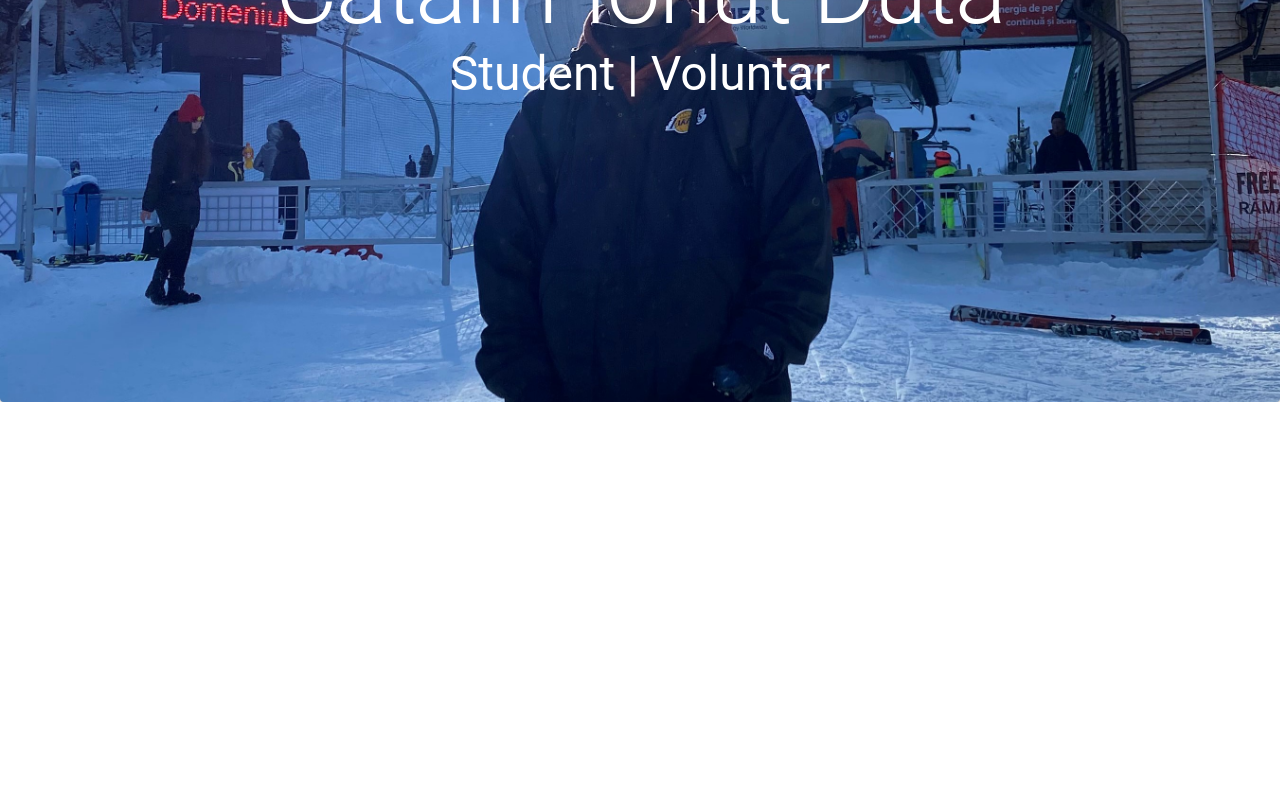
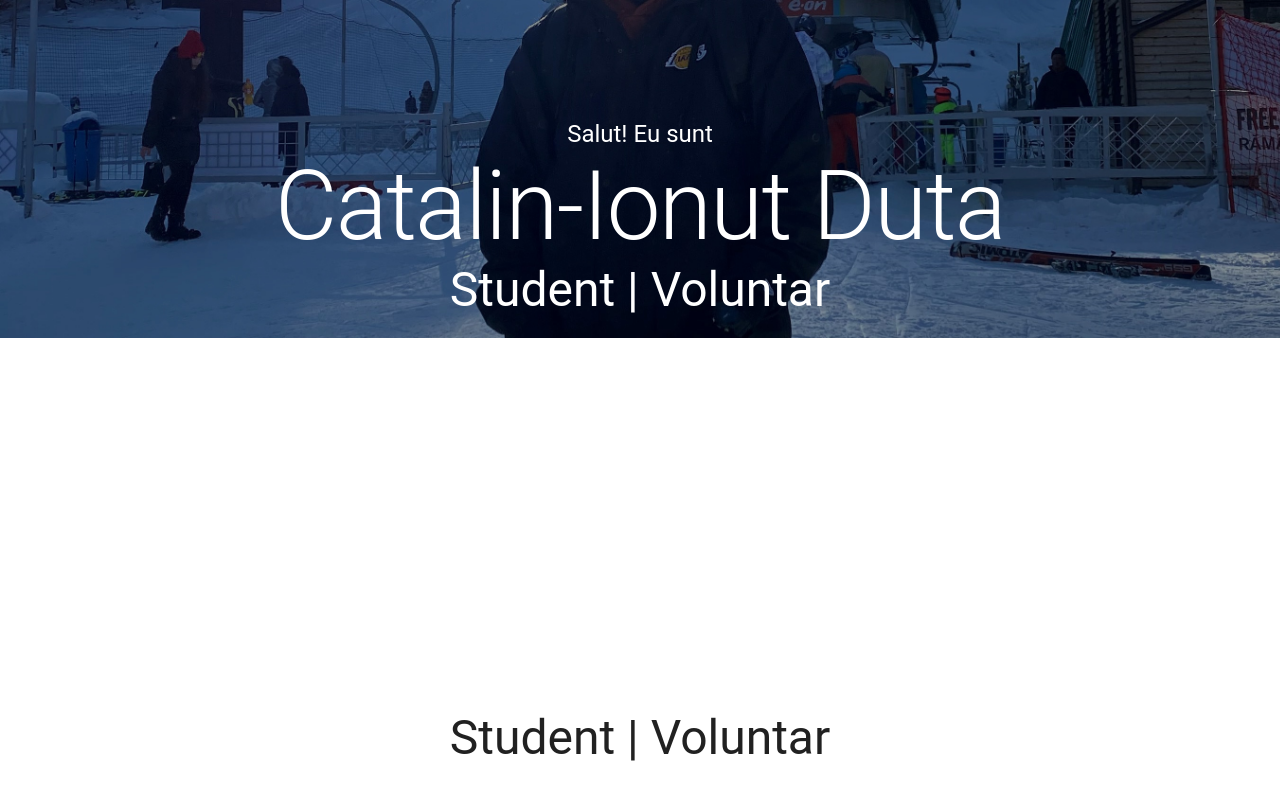
Before and after one commit to dutaci28/Pagina-personala, a React (Create React App) app: page / in a window 1280 px wide. Shown: the part 462-1262 px from the top of the page. Before the commit the page ends 864 px from the top, so only its background shows below. Built offline with nearby package versions, Linux system fonts and the light colour scheme.

Commit message:
Adaugat pagina experienta

```diff
--- a/src/App.js
+++ b/src/App.js
@@ -1,20 +1,23 @@
 import TemporaryDrawer from "./components/TemporaryDrawer";
 import PaginaTitlu from "./components/PaginaTitlu";
 import { StickyContainer, Sticky } from "react-sticky";
+import PaginaExperienta from "./components/PaginaExperienta";
 
 function App() {
   return (
     <StickyContainer>
 
+      <PaginaTitlu />
+
+      <PaginaExperienta />
+
       <Sticky>
         {({ style = "isSticky" }) => (
-          <div style={style}>
+          <span style={style}>
             <TemporaryDrawer />
-          </div>
+          </span>
         )}
       </Sticky>
-
-      <PaginaTitlu />
 
 
     </StickyContainer>
--- /dev/null
+++ b/src/components/PaginaExperienta.jsx
@@ -0,0 +1,39 @@
+import { makeStyles } from "@material-ui/core/styles";
+import { Typography } from "@material-ui/core";
+import Paper from "@material-ui/core/Paper";
+
+import ImgSpate from "../img/ImgSpate.jpg";
+
+const useStyles = makeStyles({
+  pagExperienta: {
+    width: "max-width",
+    display: "flex",
+    flexDirection: "column",
+    justifyContent: "center",
+  },
+});
+
+function PaginaExperienta() {
+  const classes = useStyles();
+  return (
+    <Paper
+      square
+      style={{ height: "100vh" }}
+      className={classes.pagExperienta}
+      elevation={0}
+      >
+
+      <div>
+        <Typography variant="h3" align="center">
+          Student | Voluntar{" "}
+        </Typography>
+      </div>
+
+      <div>
+        <Typography variant="h1" align="center"></Typography>
+      </div>
+    </Paper>
+  );
+}
+
+export default PaginaExperienta;
--- a/src/components/PaginaTitlu.jsx
+++ b/src/components/PaginaTitlu.jsx
@@ -19,10 +19,21 @@ function PaginaTitlu() {
   const classes = useStyles();
   return (
     <Paper
+      square
       style={{ height: "100vh" }}
       className={classes.pagTitlu}
-      elevation={3}
+      elevation={0}
     >
+      <div>
+        <Typography style={{ color: "white" }} variant="h1" align="center">
+          <br></br>
+          <br></br>
+          <br></br>
+          <br></br>
+          <br></br>
+        </Typography>
+      </div>
+
       <div>
         <Typography style={{ color: "white" }} variant="h5" align="center">
           Salut! Eu sunt
--- a/src/components/TemporaryDrawer.jsx
+++ b/src/components/TemporaryDrawer.jsx
@@ -69,7 +69,7 @@ export default function TemporaryDrawer() {
   return (
     <div>
       <React.Fragment key="left">
-        <IconButton aria-label="delete" onClick={toggleDrawer("left", true)}>
+        <IconButton variant="contained" onClick={toggleDrawer("left", true)}>
           <DehazeIcon style={{ fontSize: 40 }} />
         </IconButton>
 
```
Also changed, not shown: src/img/ImgSpate.jpg.
